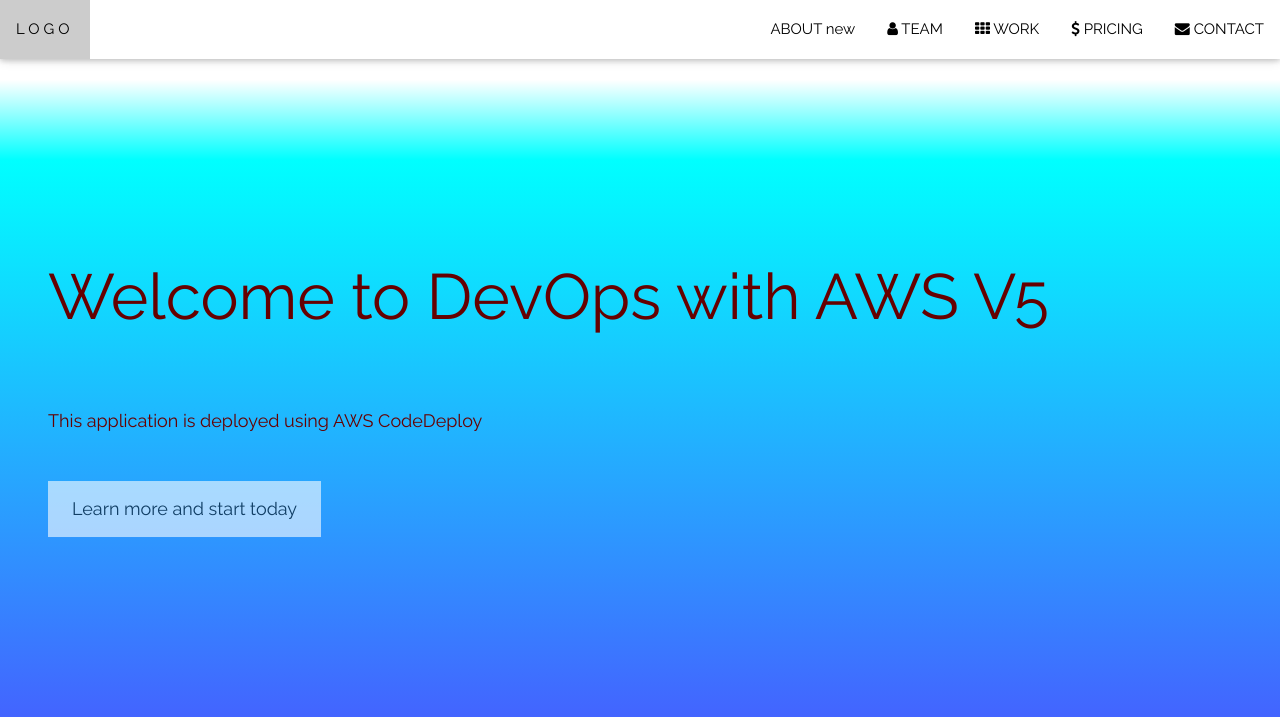
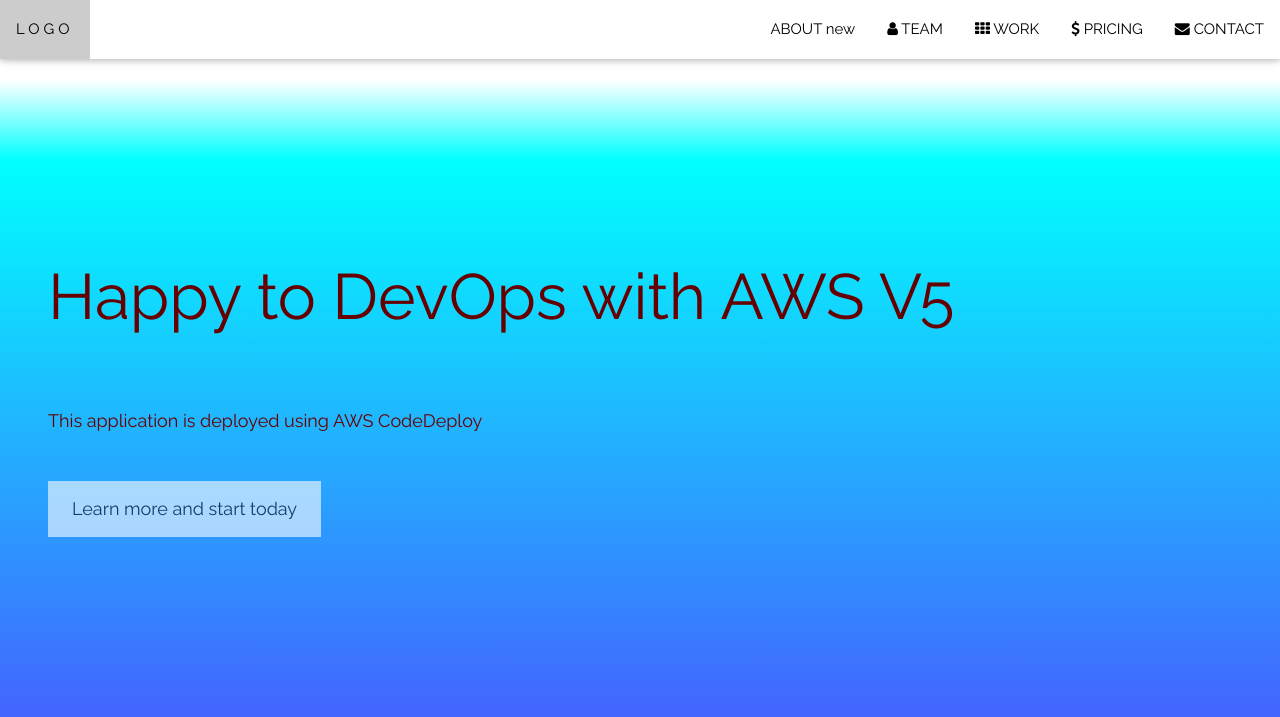
Before and after one commit to latheefp/aws-cicd, a plain HTML site: page index.html in a window 1280 px wide. Shown: the top 717 px of the page. Drawn offline with nearby package versions, Linux system fonts and the light colour scheme.

Commit message:
Update index.html

```diff
--- a/index.html
+++ b/index.html
@@ -65,7 +65,7 @@ body, html {
 <!-- Header with full-height image -->
 <header class="bgimg-1 w3-display-container" id="home">
   <div class="w3-display-left" style="padding:48px">
-    <span class="w3-jumbo w3-hide-small">Welcome to DevOps with AWS V5</span><br>
+    <span class="w3-jumbo w3-hide-small">Happy to DevOps with AWS V5</span><br>
     <span class="w3-xxlarge w3-hide-large w3-hide-medium">Start something that matters</span><br>
     <span class="w3-large">This application is deployed using AWS CodeDeploy</span>
     <p><a href="#about" class="w3-button w3-white w3-padding-large w3-large w3-margin-top w3-opacity w3-hover-opacity-off">Learn more and start today</a></p>
```
